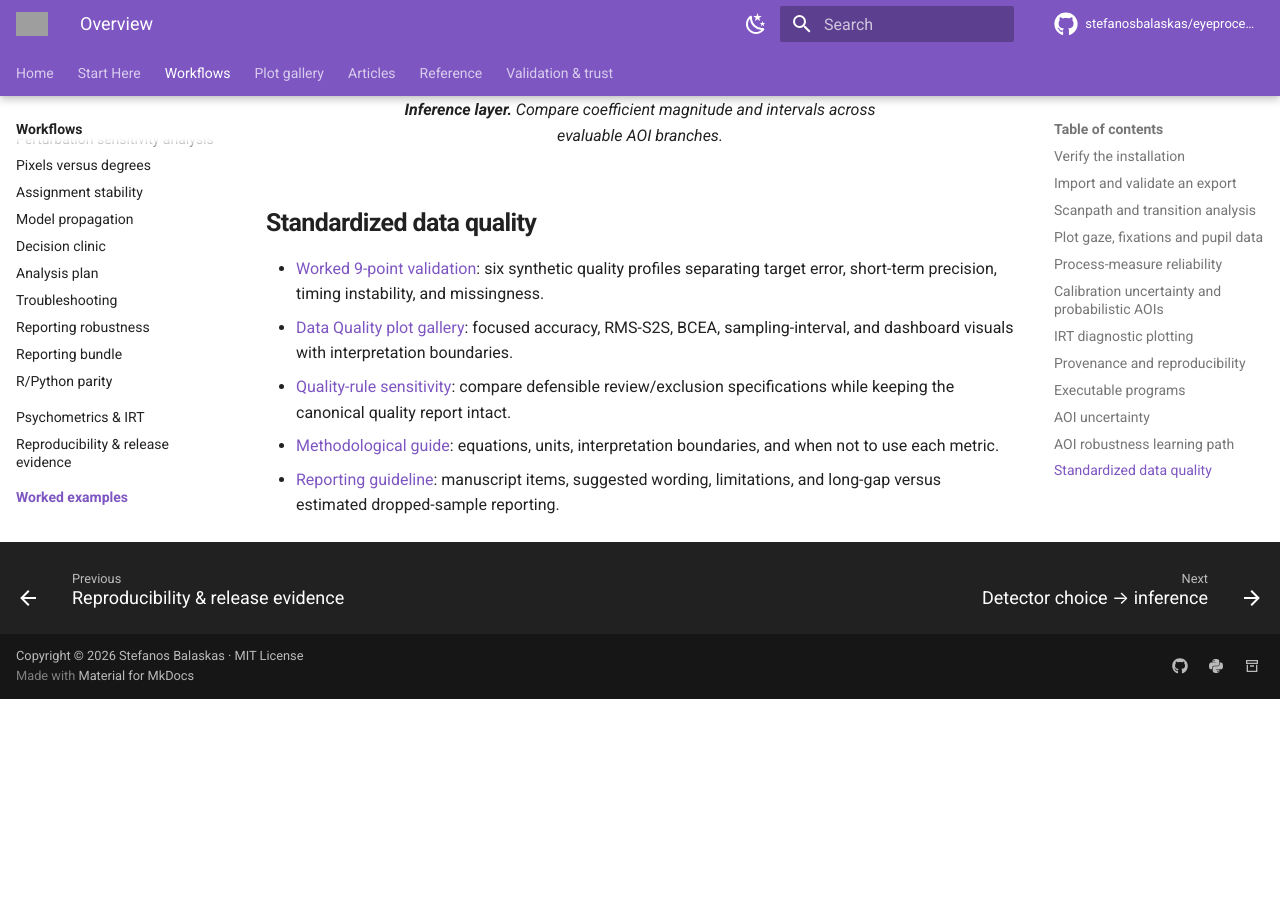
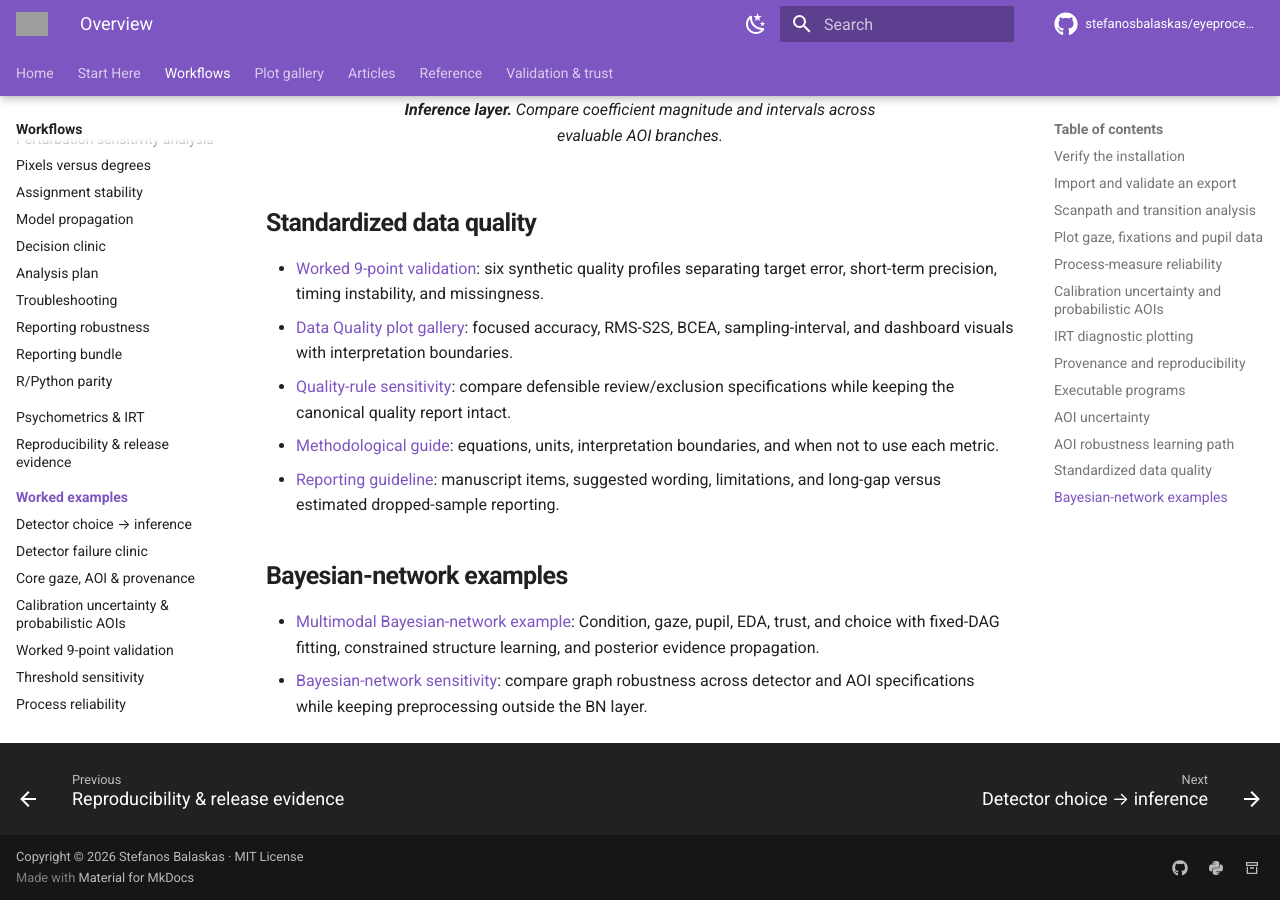
Before and after one commit to stefanosbalaskas/eyeprocesspy, an MkDocs documentation site: the page built from docs/examples/index.md, in a window 1280 px wide and 900 px high, scrolled down 7313 px. Built offline with MkDocs 1.6.1 and Material for MkDocs 9.7.7, drawn with Linux system fonts in a browser that asks for light colours; comment, search, counter and statistics services are not loaded; before the commit the page ends 8012 px from its top, so only the background shows below that; grey boxes are pictures that could not be loaded.

Commit message:
Link Bayesian network documentation

```diff
--- a/docs/examples/index.md
+++ b/docs/examples/index.md
@@ -282,3 +282,8 @@
 - [Quality-rule sensitivity](data-quality-sensitivity.md): compare defensible review/exclusion specifications while keeping the canonical quality report intact.
 - [Methodological guide](../guides/data-quality.md): equations, units, interpretation boundaries, and when not to use each metric.
 - [Reporting guideline](../guides/data-quality-reporting.md): manuscript items, suggested wording, limitations, and long-gap versus estimated dropped-sample reporting.
+
+## Bayesian-network examples
+
+- [Multimodal Bayesian-network example](bayesian-network-multimodal.md): Condition, gaze, pupil, EDA, trust, and choice with fixed-DAG fitting, constrained structure learning, and posterior evidence propagation.
+- [Bayesian-network sensitivity](bayesian-network-sensitivity.md): compare graph robustness across detector and AOI specifications while keeping preprocessing outside the BN layer.
```
